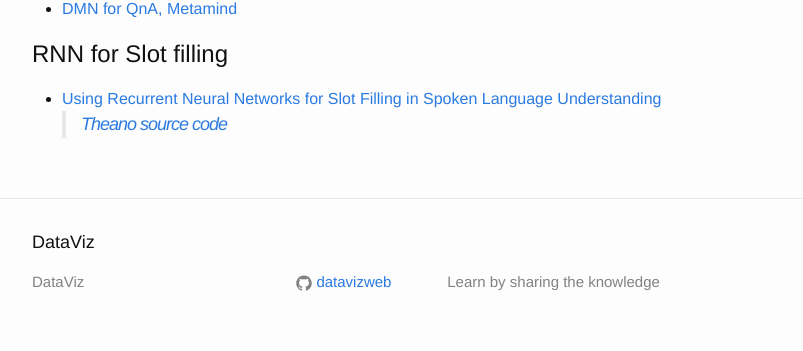
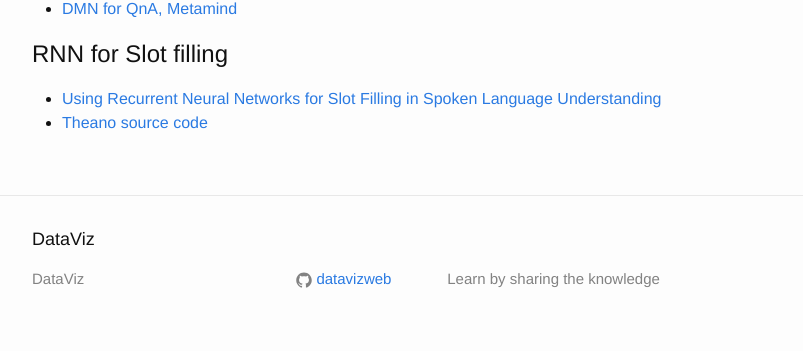
Before and after one commit to datavizweb/dataviz, a Jekyll site: the page built from _posts/2016-06-20-Reading-List-papers.markdown, in a window 1280 px wide. Shown: the part 3074-3425 px from the top of the page, without its empty margins (238-1041 px from the left). Built offline with Jekyll 4.4.1, drawn with Linux system fonts in a browser that asks for light colours.

Commit message:
added to path

```diff
--- a/_posts/2016-06-20-Reading-List-papers.markdown
+++ b/_posts/2016-06-20-Reading-List-papers.markdown
@@ -154,4 +154,4 @@ ReLU activation function for multiple hidden layer adaptation.
 # RNN for Slot filling
 
 * [Using Recurrent Neural Networks for Slot Filling in Spoken Language Understanding](https://www.microsoft.com/en-us/research/wp-content/uploads/2016/02/TASLP_RNN_SLU_2015.pdf)
- > [Theano source code](https://github.com/mesnilgr/is13)
+* [Theano source code](https://github.com/mesnilgr/is13)
```
